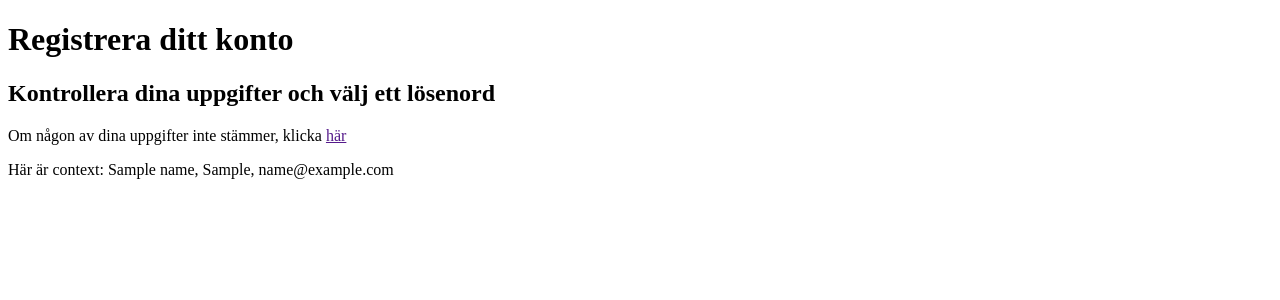
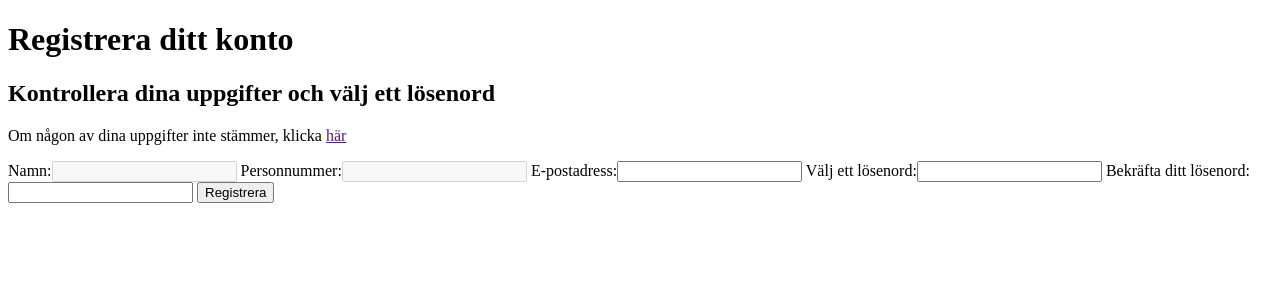
Before and after one commit to UTNkar/registration-system, a Django app: template registrationSystem/registrationSystem/templates/registrationSystem/create_account.html in a window 1280 px wide. Shown: the top 300 px of the page. Run offline with Django 3.2, Linux system fonts and the light colour scheme; tables that the repository leaves empty hold one stand-in row (values such as "Sample post"); the template is opened without the code that fills it: values that come from a table or form of the project are taken from there, most other values are stand-ins (such as "Sample title", 1, 10 or a date in 2020); parts of the project's set-up code (start-up, migrations or seed data) failed here and were passed over.

Commit message:
Improved url handling

```diff
--- a/registrationSystem/registrationSystem/templates/registrationSystem/create_account.html
+++ b/registrationSystem/registrationSystem/templates/registrationSystem/create_account.html
@@ -7,26 +7,11 @@
     <h1>Registrera ditt konto</h1>
     <h2>Kontrollera dina uppgifter och välj ett lösenord</h2>
     <p>Om någon av dina uppgifter inte stämmer, klicka <a href="">här</a> </p>
-    <p>Här är context: {{name}}, {{person_nr}}, {{email}}</p>
 
-    <form action="/received/" method="POST">
+    <form action="{% url 'received' uid %}" method="POST">
         {% csrf_token %}
-        <!-- <label for="name">Namn</label>
-        <input  type="text" id="name" name="name" value="{{name}}" disabled><br>
-
-        <label for="person_nr">Personnummer</label>
-        <input  type="text" id="person_nr" name="person_nr" value="{{person_nr}}" disabled><br>
-
-        <label for="email">E-postadress</label>
-        <input  type="text" id="text" name="email" value="{{email}}" disabled><br>
-
-        <label for="password1">Välj ett lösenord</label>
-        <input  type="text" id="password1" name="password1"><br>
-
-        <label for="password2">Bekräfta ditt lösenord</label>
-        <input  type="text" id="password2" name="password2"><br>
-
-        <input type="submit" value="Registrera"> -->
+        {{ form }}
+        <input type="submit" value="Registrera">
     </form>
 </body>
 </html>
--- a/registrationSystem/registrationSystem/urls.py
+++ b/registrationSystem/registrationSystem/urls.py
@@ -19,6 +19,6 @@ from . import views
 
 urlpatterns = [
     path('create_account/<str:uid>', views.create_account, name='create_account'),
-    path('received/', views.received, name='received'),
+    path('create_account/<str:uid>/received/', views.received, name='received'),
     path('admin/', admin.site.urls),
 ]
```
Also changed, not shown: registrationSystem/registrationSystem/views.py (+3 -6 lines).
